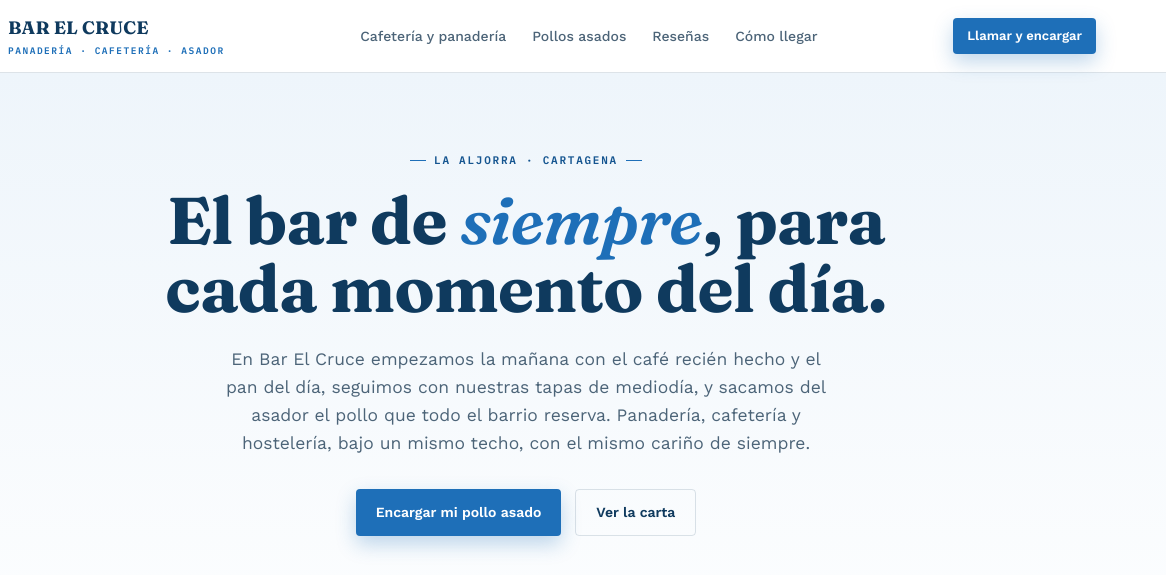
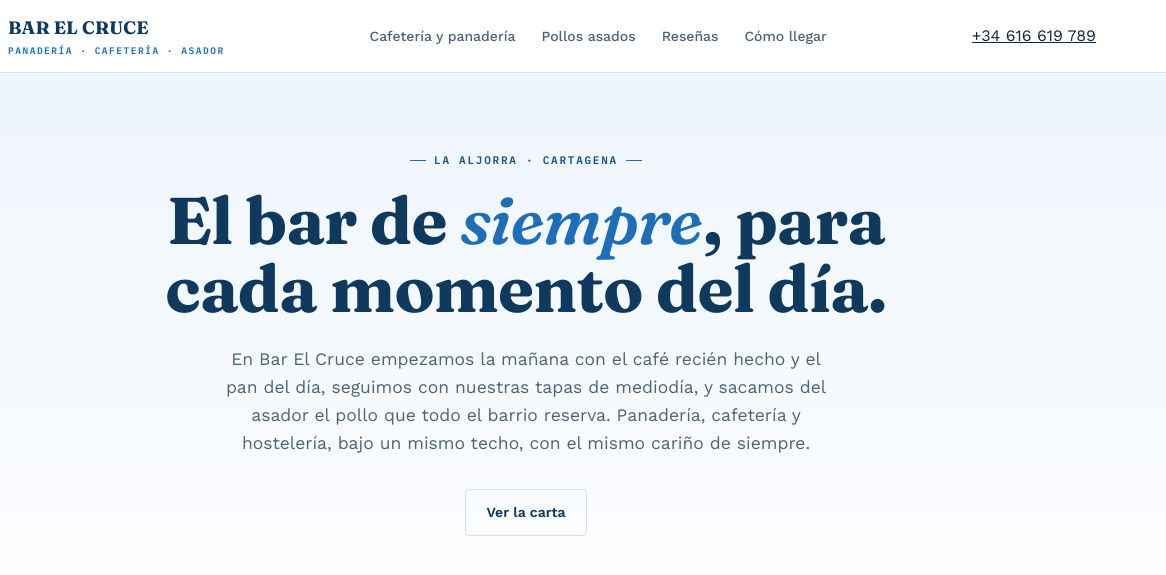
Before and after one commit to ONLYCHEATS141/webcliente, a plain HTML site: page index.html in a window 1280 px wide. Shown: the top 575 px of the page, 114-1280 px from the left. Drawn offline with nearby package versions, Linux system fonts and the light colour scheme.

Commit message:
Update index.html

```diff
--- a/index.html
+++ b/index.html
@@ -24,7 +24,7 @@
       <a href="#resenas">Reseñas</a>
       <a href="#ubicacion">Cómo llegar</a>
     </nav>
-    <a href="tel:+34616619789" class="btn btn-primary btn-sm">Llamar y encargar</a>
+    <a href="tel:+34616619789" class="nav-phone">+34 616 619 789</a>
   </div>
 </header>
 
@@ -34,7 +34,6 @@
     <h1>El bar de <em>siempre</em>, para cada momento del día.</h1>
     <p class="lead">En Bar El Cruce empezamos la mañana con el café recién hecho y el pan del día, seguimos con nuestras tapas de mediodía, y sacamos del asador el pollo que todo el barrio reserva. Panadería, cafetería y hostelería, bajo un mismo techo, con el mismo cariño de siempre.</p>
     <div class="hero-cta">
-      <a href="tel:+34616619789" class="btn btn-primary">Encargar mi pollo asado</a>
       <a href="#cafeteria" class="btn btn-ghost">Ver la carta</a>
     </div>
     <div class="hero-meta">
@@ -285,7 +284,6 @@
       <div>
         <h4>Horario</h4>
         <p>Pollos asados: recogida de 12:00 a 16:00</p>
-        <a href="tel:+34616619789">Llamar para encargar →</a>
       </div>
     </div>
     <div class="foot-bottom">
```
